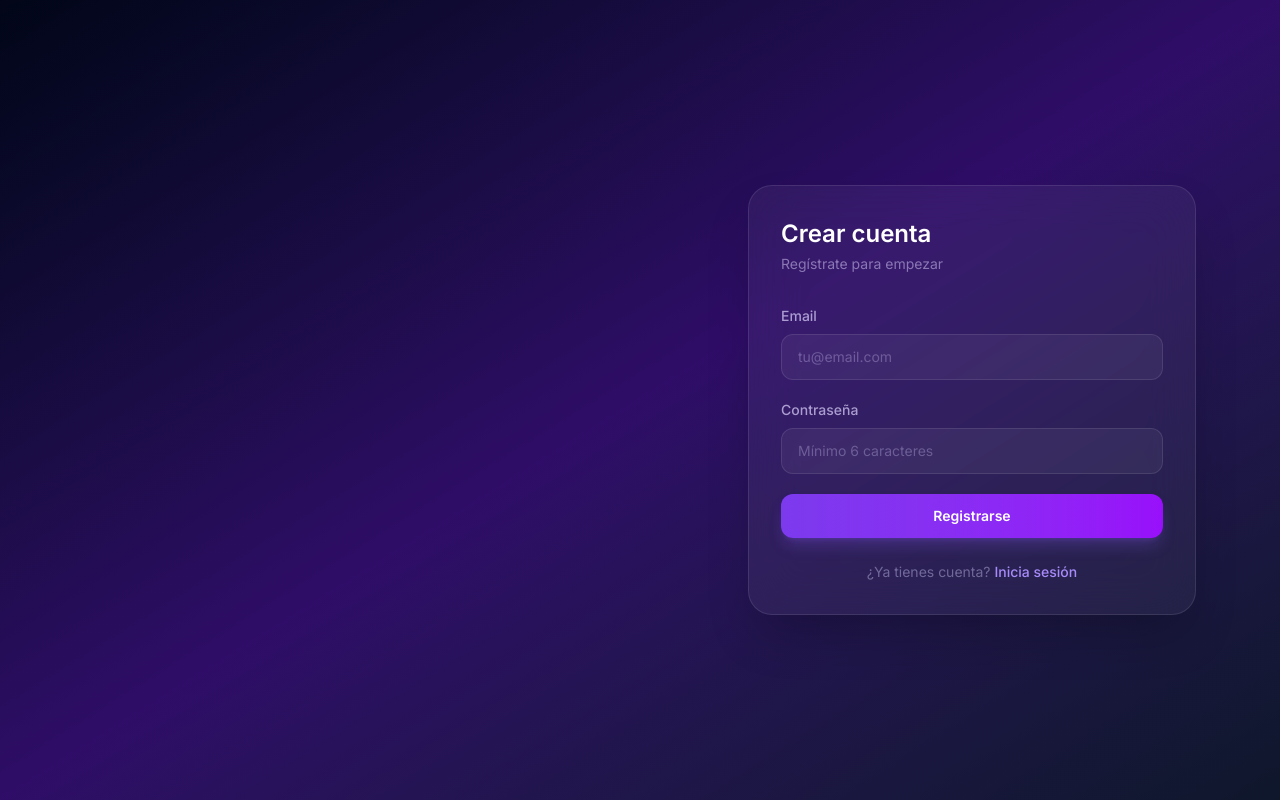
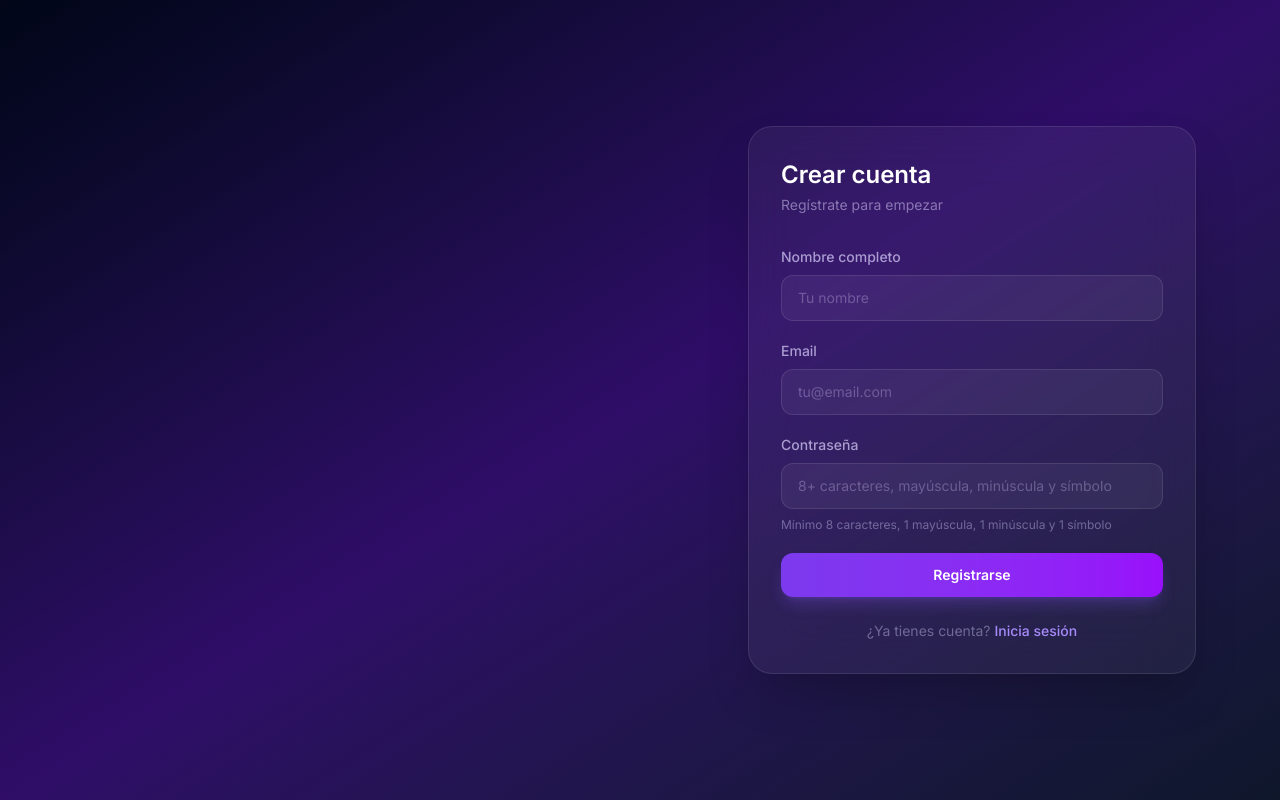
Before and after one commit to xabierjc94/meeting-notes, a React (Vite) app: page /register in a window 1280 px wide. Built offline with nearby package versions, Linux system fonts and the light colour scheme; no server answers.

Commit message:
feat: add name field to register and enforce stronger password validation

```diff
--- a/src/pages/RegisterPage.jsx
+++ b/src/pages/RegisterPage.jsx
@@ -2,8 +2,17 @@ import { useState } from 'react'
 import { Link, useNavigate } from 'react-router-dom'
 import { supabase } from '../lib/supabaseClient'
 
+function validatePassword(password) {
+  if (password.length < 8) return 'La contraseña debe tener al menos 8 caracteres'
+  if (!/[A-Z]/.test(password)) return 'Debe incluir al menos una mayúscula'
+  if (!/[a-z]/.test(password)) return 'Debe incluir al menos una minúscula'
+  if (!/[!@#$%^&*()_+\-=\[\]{};':"\\|,.<>\/?`~]/.test(password)) return 'Debe incluir al menos un símbolo (!@#$%^&*)'
+  return null
+}
+
 export default function RegisterPage() {
   const navigate = useNavigate()
+  const [fullName, setFullName] = useState('')
   const [email, setEmail] = useState('')
   const [password, setPassword] = useState('')
   const [error, setError] = useState(null)
@@ -11,10 +20,23 @@ export default function RegisterPage() {
 
   async function handleSubmit(e) {
     e.preventDefault()
-    setLoading(true)
     setError(null)
 
-    const { error } = await supabase.auth.signUp({ email, password })
+    const passwordError = validatePassword(password)
+    if (passwordError) {
+      setError(passwordError)
+      return
+    }
+
+    setLoading(true)
+
+    const { error } = await supabase.auth.signUp({
+      email,
+      password,
+      options: {
+        data: { full_name: fullName },
+      },
+    })
 
     if (error) {
       setError(error.message)
@@ -76,6 +98,20 @@ export default function RegisterPage() {
 
             <form onSubmit={handleSubmit} className="space-y-5">
               <div>
+                <label className="block text-sm font-medium text-violet-200/70 mb-2">Nombre completo</label>
+                <input
+                  type="text"
+                  required
+                  value={fullName}
+                  onChange={e => setFullName(e.target.value)}
+                  placeholder="Tu nombre"
+                  className="w-full bg-white/5 border border-white/10 rounded-xl px-4 py-3 text-sm text-white
+                             placeholder-violet-200/30 focus:outline-none focus:ring-2 focus:ring-violet-500/50 focus:border-violet-500/50
+                             transition-all duration-200"
+                />
+              </div>
+
+              <div>
                 <label className="block text-sm font-medium text-violet-200/70 mb-2">Email</label>
                 <input
                   type="email"
@@ -94,14 +130,15 @@ export default function RegisterPage() {
                 <input
                   type="password"
                   required
-                  minLength={6}
+                  minLength={8}
                   value={password}
                   onChange={e => setPassword(e.target.value)}
-                  placeholder="Mínimo 6 caracteres"
+                  placeholder="8+ caracteres, mayúscula, minúscula y símbolo"
                   className="w-full bg-white/5 border border-white/10 rounded-xl px-4 py-3 text-sm text-white
                              placeholder-violet-200/30 focus:outline-none focus:ring-2 focus:ring-violet-500/50 focus:border-violet-500/50
                              transition-all duration-200"
                 />
+                <p className="text-xs text-violet-200/40 mt-2">Mínimo 8 caracteres, 1 mayúscula, 1 minúscula y 1 símbolo</p>
               </div>
 
               {error && (
```
